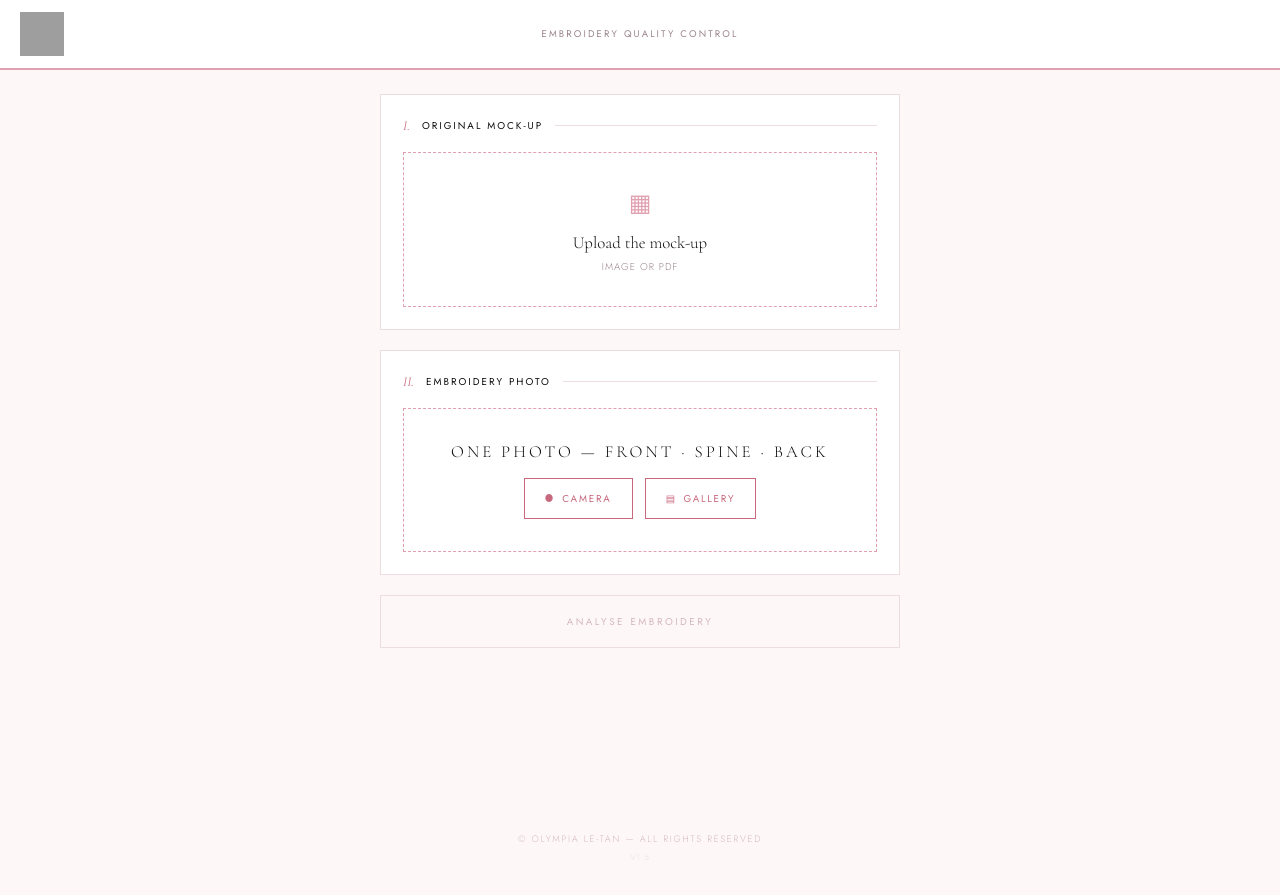
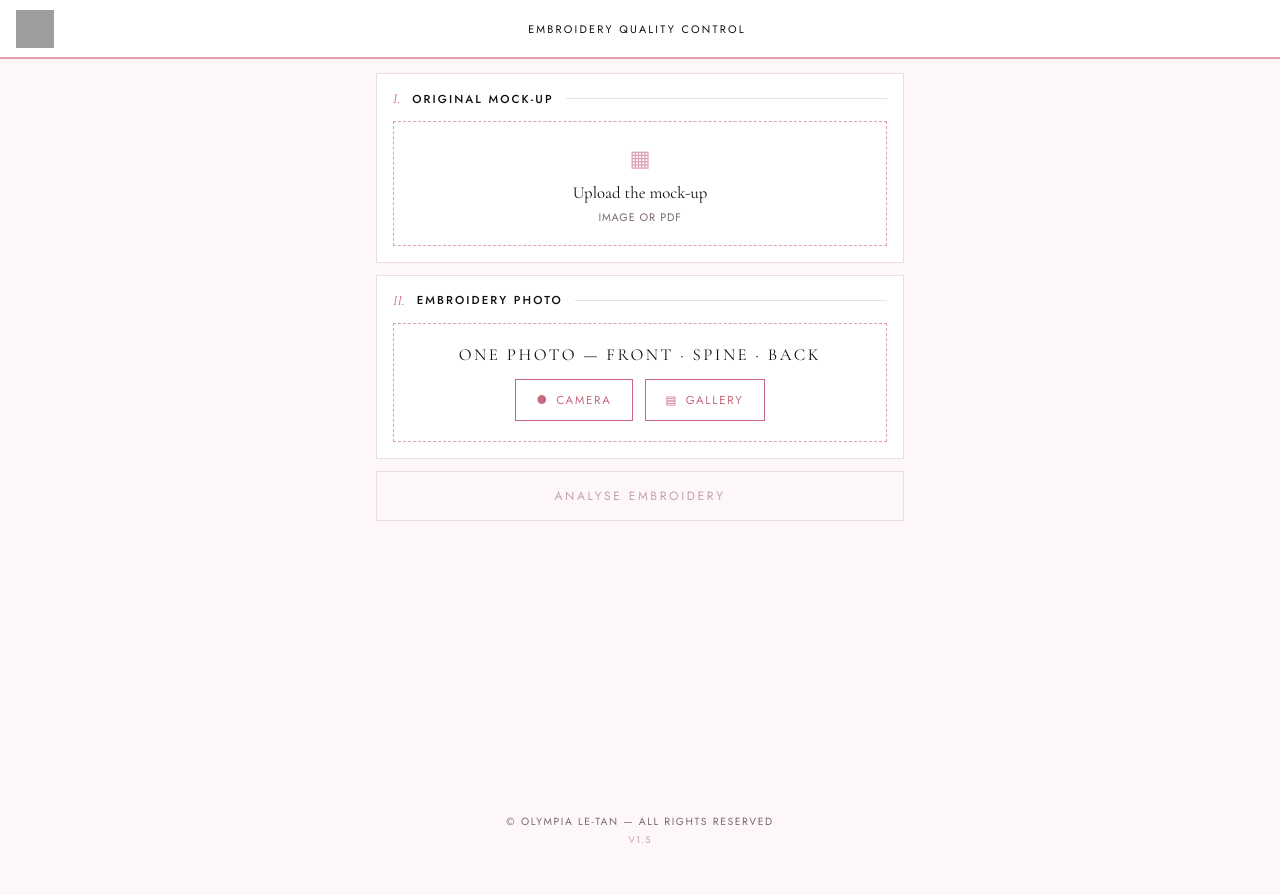
Before and after one commit to bertrandbesse-pixel/embroidery-checker, a Flask app: page / in a window 1280 px wide. After the commit the page ends 843 px from the top, so only its background shows below. Run offline with Flask 3, Linux system fonts and the light colour scheme; grey boxes are pictures that could not be loaded.

Commit message:
v1.6 — tighter spacing, stronger contrast, larger text
- font-weight 300→400 globally (much more readable)
- Reduce main padding/gaps so upload screen fits without scroll
- Increase all label/button font sizes (+10-20%)
- Darken --mid color for better contrast
- Compact footer (padding 2rem→0.875rem)
- Tighten all card paddings and section gaps

Co-Authored-By: Claude Sonnet 4.6 <noreply@anthropic.com>

```diff
--- a/static/style.css
+++ b/static/style.css
@@ -5,8 +5,8 @@
   --white: #ffffff;
   --cream: #fdf7f8;
   --warm-gray: #ecdde1;
-  --mid: #9a8589;
-  --light: #d4b8be;
+  --mid: #7a6870;
+  --light: #c4a0aa;
   --rose: #c8687c;
   --rose-mid: #e0a0b0;
   --rose-light: #f7e8ec;
@@ -24,7 +24,7 @@ html, body {
   background: var(--cream);
   color: var(--black);
   -webkit-font-smoothing: antialiased;
-  font-weight: 300;
+  font-weight: 400;
 }
 
 .hidden { display: none !important; }
@@ -45,31 +45,31 @@ header {
   display: flex;
   align-items: center;
   justify-content: space-between;
-  padding: 0.75rem 1.25rem;
+  padding: 0.6rem 1rem;
 }
 
 .header-logo {
-  width: 44px;
-  height: 44px;
+  width: 38px;
+  height: 38px;
   flex-shrink: 0;
 }
 
 .header-title {
   font-family: var(--sans);
-  font-size: 0.6rem;
-  letter-spacing: 0.22em;
+  font-size: 0.68rem;
+  letter-spacing: 0.2em;
   text-transform: uppercase;
-  color: var(--mid);
+  color: var(--black);
   font-weight: 400;
 }
 
 /* ── MAIN ─────────────────────────────────── */
 main {
   flex: 1;
-  padding: 1.5rem 1.25rem;
+  padding: 0.875rem 1rem;
   display: flex;
   flex-direction: column;
-  gap: 1.25rem;
+  gap: 0.75rem;
   max-width: 560px;
   width: 100%;
   margin: 0 auto;
@@ -79,19 +79,19 @@ main {
 .upload-card {
   background: var(--white);
   border: 1px solid var(--warm-gray);
-  padding: 1.375rem;
+  padding: 1rem;
 }
 
 .card-label {
   display: flex;
   align-items: center;
   gap: 0.75rem;
-  margin-bottom: 1.125rem;
+  margin-bottom: 0.875rem;
 }
 
 .step-num {
   font-family: var(--serif);
-  font-size: 0.85rem;
+  font-size: 0.9rem;
   color: var(--rose);
   font-style: italic;
   font-weight: 400;
@@ -99,11 +99,11 @@ main {
 
 .step-title {
   font-family: var(--sans);
-  font-size: 0.62rem;
-  letter-spacing: 0.2em;
+  font-size: 0.72rem;
+  letter-spacing: 0.18em;
   text-transform: uppercase;
   color: var(--black);
-  font-weight: 400;
+  font-weight: 500;
 }
 
 .step-divider {
@@ -114,7 +114,7 @@ main {
 
 .drop-zone {
   border: 1px dashed var(--rose-mid);
-  padding: 2rem 1rem;
+  padding: 1.25rem 1rem;
   text-align: center;
   cursor: pointer;
   transition: border-color 0.2s, background 0.2s;
@@ -122,8 +122,8 @@ main {
 .drop-zone:active { background: var(--rose-pale); }
 
 .drop-icon {
-  font-size: 1.5rem;
-  margin-bottom: 0.75rem;
+  font-size: 1.4rem;
+  margin-bottom: 0.5rem;
   color: var(--rose-mid);
 }
 
@@ -131,15 +131,15 @@ main {
   font-family: var(--serif);
   font-size: 1.05rem;
   color: var(--black);
-  font-weight: 300;
+  font-weight: 400;
 }
 
 .drop-hint {
   font-family: var(--sans) !important;
-  font-size: 0.62rem !important;
-  letter-spacing: 0.1em;
+  font-size: 0.68rem !important;
+  letter-spacing: 0.08em;
   color: var(--mid) !important;
-  margin-top: 0.4rem;
+  margin-top: 0.35rem;
   text-transform: uppercase;
 }
 
@@ -157,8 +157,8 @@ main {
   border: 1px solid var(--rose);
   background: transparent;
   font-family: var(--sans);
-  font-size: 0.62rem;
-  letter-spacing: 0.18em;
+  font-size: 0.72rem;
+  letter-spacing: 0.15em;
   text-transform: uppercase;
   font-weight: 400;
   cursor: pointer;
@@ -200,13 +200,13 @@ main {
 /* ── COMPARE BUTTON ───────────────────────── */
 .btn-compare {
   width: 100%;
-  padding: 1.1rem;
+  padding: 0.95rem;
   border: 1px solid var(--rose);
   background: var(--rose);
   color: var(--white);
   font-family: var(--sans);
-  font-size: 0.62rem;
-  letter-spacing: 0.25em;
+  font-size: 0.75rem;
+  letter-spacing: 0.22em;
   text-transform: uppercase;
   font-weight: 400;
   cursor: pointer;
@@ -536,25 +523,26 @@ main {
   background: none;
   border: none;
   font-family: var(--sans);
-  font-size: 0.65rem;
-  letter-spacing: 0.18em;
+  font-size: 0.7rem;
+  letter-spacing: 0.15em;
   text-transform: uppercase;
   color: var(--mid);
   cursor: pointer;
   padding: 0.25rem 0;
   transition: color 0.2s;
-  margin-bottom: 0.5rem;
+  margin-bottom: 0.25rem;
+  font-weight: 500;
 }
 .btn-back:hover { color: var(--rose); }
 
 /* Photo hint */
 .photo-hint {
   font-family: var(--sans);
-  font-size: 0.6rem;
-  letter-spacing: 0.18em;
+  font-size: 0.7rem;
+  letter-spacing: 0.15em;
   text-transform: uppercase;
   color: var(--rose);
-  margin-bottom: 1rem;
+  margin-bottom: 0.875rem;
   font-weight: 400;
 }
 
@@ -690,20 +677,19 @@ main {
 /* Footer */
 footer {
   text-align: center;
-  padding: 2rem 1.25rem;
-  margin-top: auto;
+  padding: 0.875rem 1rem;
 }
 footer p {
   font-family: var(--sans);
-  font-size: 0.58rem;
-  letter-spacing: 0.18em;
+  font-size: 0.65rem;
+  letter-spacing: 0.15em;
   text-transform: uppercase;
-  color: var(--light);
+  color: var(--mid);
 }
 
 .version-tag {
-  margin-top: 0.4rem;
-  font-size: 0.52rem !important;
+  margin-top: 0.25rem;
+  font-size: 0.6rem !important;
+  color: var(--light) !important;
   letter-spacing: 0.1em !important;
-  color: var(--warm-gray) !important;
 }
```
Also changed, not shown: other parts of static/style.css (+55 -69 lines).
